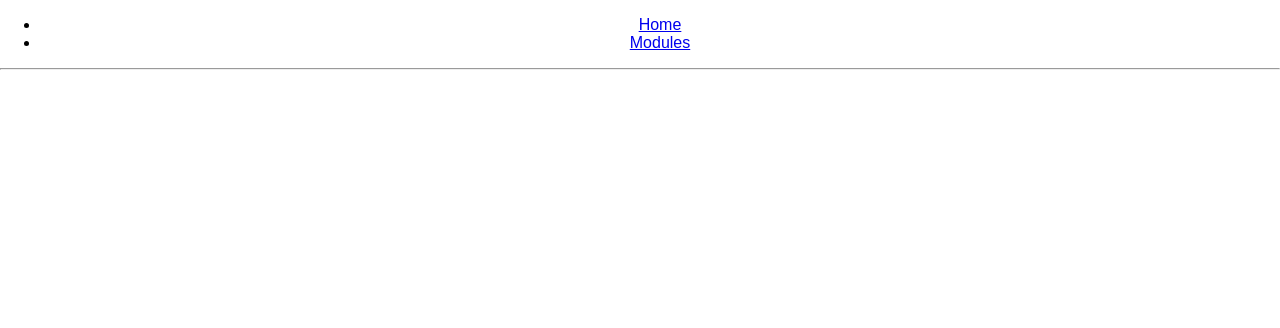
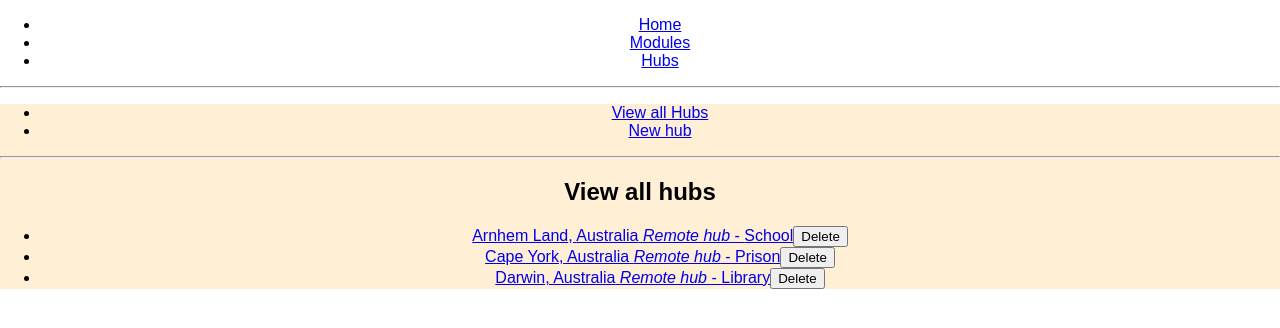
Before and after one commit to RHoKAustralia/hitnet-ui, a React (Create React App) app: page /hubs in a window 1280 px wide. Shown: the top 328 px of the page. Built offline with nearby package versions, Linux system fonts and the light colour scheme.

Commit message:
Adding basic Hub CRUD UI

```diff
--- a/public/mock-data/hubs.json
+++ b/public/mock-data/hubs.json
@@ -11,14 +11,14 @@
       "id": 2,
       "description": "Remote hub",
       "country": "Australia",
-      "region": "Arnhem Land",
+      "region": "Cape York",
       "location_type": "Prison"
     },
     {
       "id": 3,
       "description": "Remote hub",
       "country": "Australia",
-      "region": "Arnhem Land",
+      "region": "Darwin",
       "location_type": "Library"
     }
   ]
--- a/src/App.js
+++ b/src/App.js
@@ -5,6 +5,7 @@ import {
   Link
 } from 'react-router-dom';
 import Modules from './Modules';
+import Hubs from './Hubs';
 import './App.css';
 
 const Home = () => (
@@ -22,12 +23,14 @@ class App extends Component {
           <ul>
             <li><Link to="/">Home</Link></li>
             <li><Link to="/modules">Modules</Link></li>
+            <li><Link to="/hubs">Hubs</Link></li>
           </ul>
 
           <hr/>
 
           <Route exact path="/" component={Home}/>
           <Route path="/modules" component={Modules}/>
+          <Route path="/hubs" component={Hubs}/>
         </div>
       </Router>
     );
--- /dev/null
+++ b/src/Hubs/Edit/index.js
@@ -0,0 +1,94 @@
+import React, { Component } from 'react';
+import Axios from 'axios';
+
+class Edit extends Component {
+  constructor(props) {
+    super();
+    this.match = props.match;
+    this.state = {
+      hub: {
+        country: '',
+        region: '',
+        description: '',
+        location_type: ''
+      },
+      isNewHub: !this.match.params.id // so slick
+    };
+
+    console.log('is this a new hub ', !this.match.params.id);
+
+    this.handleSubmit = this.handleSubmit.bind(this);
+    this.handleChange = this.handleChange.bind(this);
+  }
+
+  componentDidMount() {
+    if(!this.state.isNewHub) {
+      this.getHub(this.match.params.id);
+    }
+  }
+
+  // Load hub data
+  getHub(id) {
+    Axios.get(`/mock-data/hub-${id}.json`)
+      .then(res => {
+        console.log(res.data);
+        this.setState({hub: res.data});
+      })
+      .catch(err => {
+        console.error(err);
+      });
+  }
+
+  // Send submitted hub data to API
+  postHub(data) {
+
+  }
+
+  // Run when any form input is changed
+  handleChange(event) {
+    let newHub = {
+      ...this.state.hub,
+      [event.target.name]: event.target.value
+    };
+    this.setState({
+      hub: newHub
+    });
+  }
+
+  // Run when form is submitted
+  handleSubmit(event) {
+    event.preventDefault();
+    console.log('form submitted', this.state.huub);
+    // this.postHub(this.state.hub);
+  }
+
+  render() {
+    return (
+      <div className="Edit">
+        <h2>{this.state.isNewHub ? `Add` : `Edit`} hub</h2>
+        <form onSubmit={this.handleSubmit}>
+          <label>
+            <span>Country:</span>
+            <input type="text" value={this.state.hub.country} name="country" onChange={this.handleChange} />
+          </label><br />
+          <label>
+            <span>Region:</span>
+            <input type="text" value={this.state.hub.region} name="path" onChange={this.handleChange} />
+          </label><br />
+          <label>
+            <span>Description:</span>
+            <input type="text" value={this.state.hub.description} name="description" onChange={this.handleChange} />
+          </label><br />
+          {/* TODO: Make this a checkbox */}
+          <label>
+            <span>Location type:</span>
+            <input type="text" value={this.state.hub.location_type} name="description" onChange={this.handleChange} />
+          </label><br />
+          <button type="submit">{this.state.isNewHub ? `Add` : `Update`} hub</button>
+        </form>
+      </div>
+    );
+  }
+}
+
+export default Edit;
--- /dev/null
+++ b/src/Hubs/Hubs.css
@@ -0,0 +1,3 @@
+.Hubs {
+  background: papayawhip;
+}
--- /dev/null
+++ b/src/Hubs/List/index.js
@@ -0,0 +1,65 @@
+import React, { Component } from 'react';
+import {
+  Link
+} from 'react-router-dom';
+import Axios from 'axios';
+
+class List extends Component {
+  constructor(props) {
+    super();
+    this.match = props.match;
+    this.state = {
+      hubs: []
+    }
+
+    this.getHubs();
+  }
+
+  getHubs() {
+    Axios.get('/mock-data/hubs.json')
+      .then(res => {
+        this.setState({hubs: res.data.hubs});
+      })
+      .catch(err => {
+        console.error(err);
+      });
+  }
+
+  // Delete hub from API
+  deleteHub(id) {
+    console.log('Deleting hub', id);
+  }
+
+  // Delete
+  handleDelete(mapIndex, id) {
+    let isDeleteable = window.confirm('Are you sure you want to delete this hub?');
+    if(isDeleteable) {
+      let hubs = this.state.hubs;
+      hubs.splice(mapIndex, 1);
+      this.setState(hubs)
+      this.deleteHub(id);
+    }
+  }
+
+  render() {
+    return (
+      <div className="List">
+        <h2>View all hubs</h2>
+        <ul>
+          {this.state.hubs.map((hub, index) => {
+            return <li key={index}>
+              <Link to={`${this.match.url}edit/${hub.id}`}>
+                {hub.region}, {hub.country} <em>{hub.description}</em> - {hub.location_type}
+              </Link>
+              <button type="button" onClick={(e) => this.handleDelete(index, hub.id)}>
+                Delete
+              </button>
+            </li>
+          })}
+        </ul>
+      </div>
+    );
+  }
+}
+
+export default List;
--- /dev/null
+++ b/src/Hubs/index.js
@@ -0,0 +1,38 @@
+import React, { Component } from 'react';
+import {
+  BrowserRouter as Router,
+  Route,
+  Link
+} from 'react-router-dom';
+import './Hubs.css';
+import List from './List';
+import Edit from './Edit';
+
+class Hubs extends Component {
+  constructor(props) {
+    super();
+    this.match = props.match;
+  }
+
+  render() {
+    return (
+      <Router>
+        <div className="Hubs">
+
+          <ul>
+            <li><Link to={`${this.match.url}/`}>View all Hubs</Link></li>
+            <li><Link to={`${this.match.url}/new`}>New hub</Link></li>
+          </ul>
+
+          <hr/>
+
+          <Route exact path={`${this.match.url}/`} component={List}/>
+          <Route path={`${this.match.url}/new`} component={Edit}/>
+          <Route path={`${this.match.url}/edit/:id`} component={Edit}/>
+        </div>
+      </Router>
+    );
+  }
+}
+
+export default Hubs;
```
Also changed, not shown: public/mock-data/hub-1.json (renamed from public/mock-data/hub.json).
